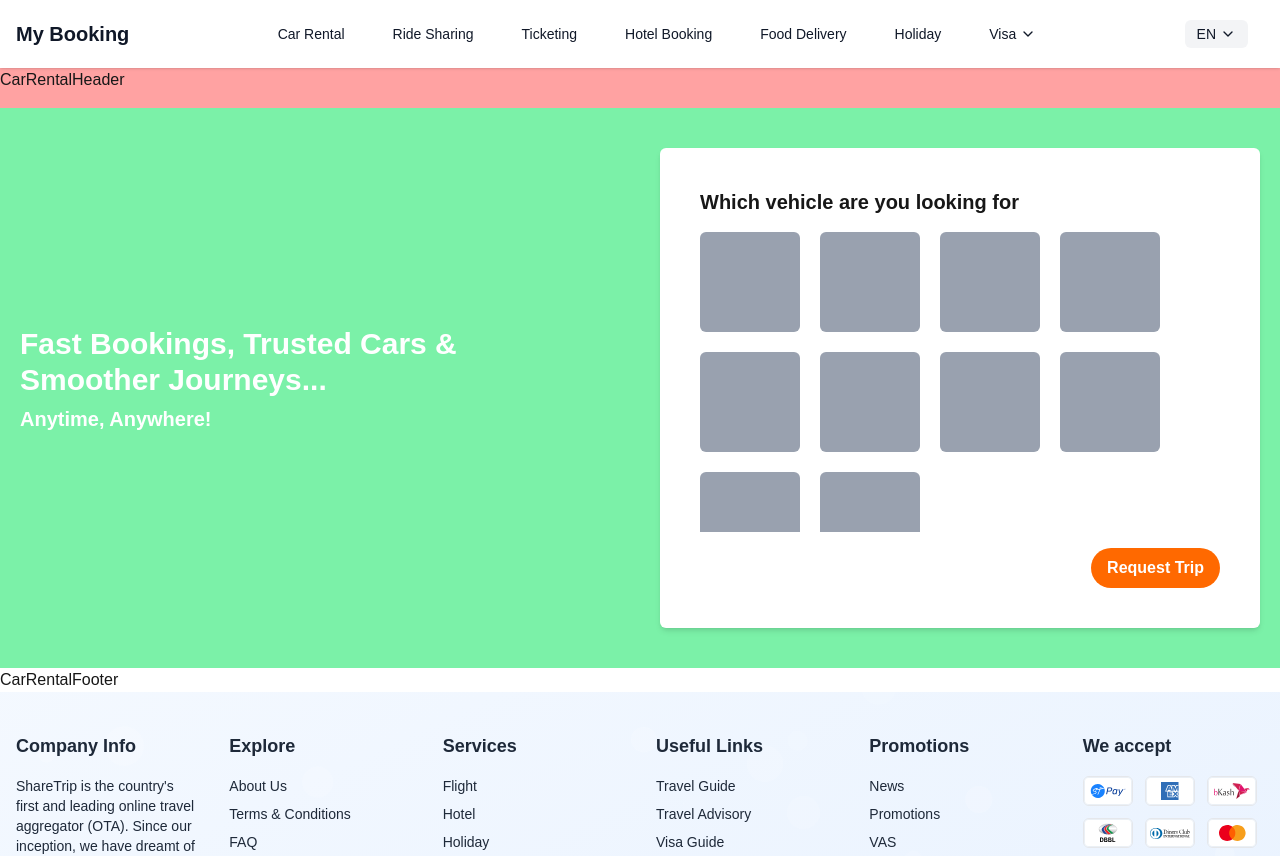
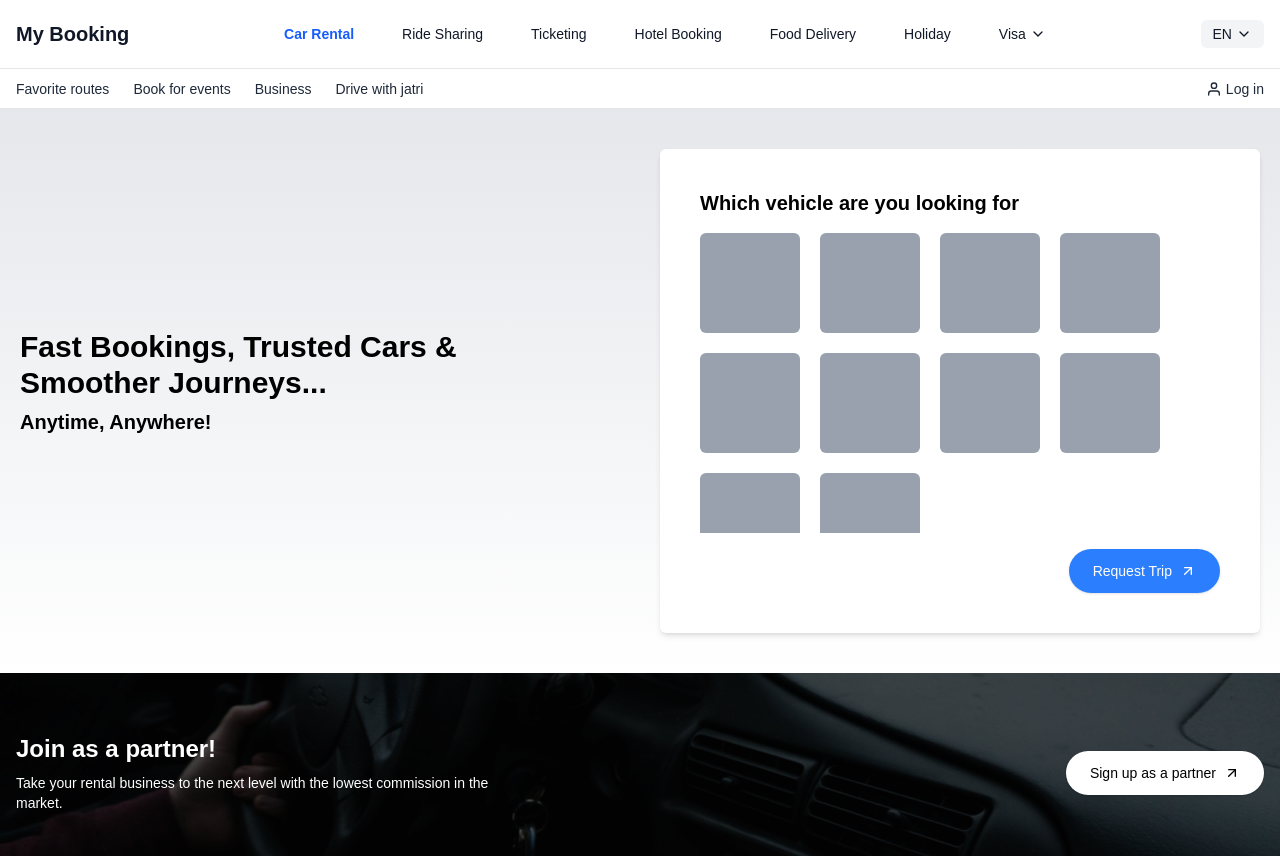
Before and after one commit to khmuhib01/trippe, a Next.js app: page /car-rental in a window 1280 px wide. Shown: the top 856 px of the page. Built offline with nearby package versions, Linux system fonts and the light colour scheme.

Commit message:
footer add and request trip page create

```diff
--- a/src/app/(rental)/car-rental/(home)/page.js
+++ b/src/app/(rental)/car-rental/(home)/page.js
@@ -1,20 +1,22 @@
 'use client';
+import Link from 'next/link';
 import React from 'react';
+import {FiArrowUpRight} from 'react-icons/fi';
 
 export default function CarRental() {
 	return (
-		<section className="bg-gradient-to-b from-gray-500 via-gray-300 to-white">
-			<div className="container mx-auto bg-green-300 py-10 px-5">
+		<section className="bg-gradient-to-b from-gray-200 to-white">
+			<div className="container mx-auto py-10 px-5">
 				<div className="grid sm:grid-cols-2">
 					<div className="flex flex-col justify-center text-white">
-						<h1 className="text-3xl font-bold mb-4">
+						<h1 className="text-3xl font-bold mb-4 text-black">
 							Fast Bookings, Trusted Cars & <br /> Smoother Journeys... <br />{' '}
 							<span className="text-xl">Anytime, Anywhere!</span>
 						</h1>
 					</div>
 					<div className="flex justify-end">
 						<div className="sm:w-[600px] bg-white rounded-md p-10 shadow-md">
-							<h1 className="text-xl font-semibold mb-4">Which vehicle are you looking for</h1>
+							<h1 className="text-xl font-semibold mb-4 text-black">Which vehicle are you looking for</h1>
 							<div className="grid grid-col-3 gap-5 overflow-x-auto h-[300px]">
 								<div className="flex gap-5 flex-wrap">
 									<div className="w-[100px] h-[100px] bg-gray-400 rounded-md"></div>
@@ -30,14 +32,15 @@ export default function CarRental() {
 								</div>
 							</div>
 							<div className="mt-4 flex justify-end">
-								<button
-									className="bg-orange-500 hover:bg-orange-600 text-white font-semibold py-2 px-4 rounded-full"
+								<Link
+									href="/car-rental/request-trip"
+									className="inline-flex items-center px-6 py-3 rounded-full bg-blue-500 text-white text-sm font-medium shadow hover:bg-orange-600 transition whitespace-nowrap"
 									onClick={() => {
-										console.log('clicked');
+										Navigator('/request-trip');
 									}}
 								>
-									Request Trip
-								</button>
+									Request Trip <FiArrowUpRight className="ml-2 w-4 h-4" />
+								</Link>
 							</div>
 						</div>
 					</div>
--- a/src/app/(rental)/car-rental/layout.js
+++ b/src/app/(rental)/car-rental/layout.js
@@ -1,24 +1,6 @@
-import {Geist, Geist_Mono} from 'next/font/google';
 import './../../globals.css';
 import CarRentalHeader from '@/components/inc/car-rental/CarRentalHeader';
-import MainHeader from '@/components/inc/MainHeader';
-import MainFooter from '@/components/inc/MainFooter';
 import CarRentalFooter from '@/components/inc/car-rental/CarRentalFooter';
-
-const geistSans = Geist({
-	variable: '--font-geist-sans',
-	subsets: ['latin'],
-});
-
-const geistMono = Geist_Mono({
-	variable: '--font-geist-mono',
-	subsets: ['latin'],
-});
-
-export const metadata = {
-	title: 'Create Next App',
-	description: 'Generated by create next app',
-};
 
 export default function CarRentalLayout({children}) {
 	return (
--- /dev/null
+++ b/src/app/(rental)/car-rental/request-trip/page.jsx
@@ -0,0 +1,5 @@
+import React from 'react';
+
+export default function RequestTripPage() {
+	return <div className="bg-red-300">RequestTripPage</div>;
+}
--- a/src/components/inc/MainHeader.jsx
+++ b/src/components/inc/MainHeader.jsx
@@ -1,11 +1,14 @@
 'use client';
+
 import Link from 'next/link';
+import {usePathname} from 'next/navigation';
 import {useState} from 'react';
 import {FiChevronDown, FiMenu, FiX} from 'react-icons/fi';
 
 export default function MainHeader() {
 	const [mobileMenuOpen, setMobileMenuOpen] = useState(false);
 	const [openSubMenu, setOpenSubMenu] = useState(null);
+	const pathname = usePathname();
 
 	const menuItems = [
 		{name: 'Car Rental', href: '/car-rental'},
@@ -26,7 +29,7 @@ export default function MainHeader() {
 	];
 
 	return (
-		<header className="bg-white text-gray-900 py-4 shadow-sm transition-colors duration-300 sticky top-0 z-50">
+		<header className="bg-white text-gray-900 py-4 border-b border-gray-200 transition-colors duration-300 sticky top-0 z-50">
 			<div className="container mx-auto flex items-center justify-between px-4">
 				<Link href="/" className="flex items-center">
 					<h1 className="text-xl font-bold">My Booking</h1>
@@ -34,13 +37,18 @@ export default function MainHeader() {
 
 				{/* Desktop Menu */}
 				<nav className="hidden lg:flex space-x-6 items-center mx-auto">
-					{menuItems.map((item) => (
+					{menuItems.map((item) => {
+						const isActive = item.href === pathname || item.submenu?.some((sub) => sub.href === pathname);
+
+						return (
 							<div key={item.name} className="relative group">
 								{item.submenu ? (
 									<>
 										<button
 											type="button"
-										className="flex items-center hover:text-blue-600 transition-colors px-3 py-2 rounded-md text-sm font-medium text-gray-900"
+											className={`flex items-center px-3 py-2 rounded-md text-sm font-medium transition-colors ${
+												isActive ? 'text-blue-600 font-semibold' : 'text-gray-900 hover:text-blue-600'
+											}`}
 										>
 											{item.name}
 											<FiChevronDown className="ml-1 w-4 h-4" />
@@ -50,7 +58,9 @@ export default function MainHeader() {
 												<Link
 													key={subitem.name}
 													href={subitem.href}
-												className="block px-4 py-2 text-sm text-gray-700 hover:bg-gray-100"
+													className={`block px-4 py-2 text-sm hover:bg-gray-100 ${
+														subitem.href === pathname ? 'text-blue-600 font-semibold' : 'text-gray-700'
+													}`}
 												>
 													{subitem.name}
 												</Link>
@@ -60,24 +70,26 @@ export default function MainHeader() {
 								) : (
 									<Link
 										href={item.href}
-									className="flex items-center hover:text-blue-600 transition-colors px-3 py-2 rounded-md text-sm font-medium text-gray-900"
+										className={`flex items-center px-3 py-2 rounded-md text-sm font-medium transition-colors ${
+											isActive ? 'text-blue-600 font-semibold' : 'text-gray-900 hover:text-blue-600'
+										}`}
 									>
 										{item.name}
 									</Link>
 								)}
 							</div>
-					))}
+						);
+					})}
 				</nav>
 
 				{/* Right Side Buttons */}
-				<div className="flex items-center space-x-4">
+				<div className="flex items-center">
 					<div className="relative">
 						<button className="flex items-center space-x-1 bg-gray-100 hover:bg-gray-200 px-3 py-1 rounded-md">
 							<span className="text-sm font-medium">EN</span>
 							<FiChevronDown className="w-4 h-4" />
 						</button>
 					</div>
-
 					{/* Mobile Menu Button */}
 					<button
 						className="lg:hidden p-2 rounded-full text-gray-700 hover:bg-gray-100"
@@ -99,14 +111,17 @@ export default function MainHeader() {
 						<FiX className="w-6 h-6" />
 					</button>
 				</div>
-
 				<nav className="flex flex-col px-6 space-y-2">
-					{menuItems.map((item) => (
+					{menuItems.map((item) => {
+						const isActive = item.href === pathname || item.submenu?.some((sub) => sub.href === pathname);
+						return (
 							<div key={item.name}>
 								{item.submenu ? (
 									<>
 										<button
-										className="bg-none flex justify-between w-full items-center text-gray-700 hover:bg-gray-100 px-3 py-2 rounded-md text-sm"
+											className={`bg-none flex justify-between w-full items-center px-3 py-2 rounded-md text-sm transition-colors ${
+												isActive ? 'text-blue-600 font-semibold' : 'text-gray-700 hover:bg-gray-100'
+											}`}
 											onClick={() => setOpenSubMenu(openSubMenu === item.name ? null : item.name)}
 										>
 											<span>{item.name}</span>
@@ -120,7 +135,11 @@ export default function MainHeader() {
 													<Link
 														key={subitem.name}
 														href={subitem.href}
-													className="block py-2 text-sm text-gray-600 hover:bg-gray-100 rounded-md"
+														className={`block py-2 text-sm rounded-md ${
+															subitem.href === pathname
+																? 'text-blue-600 font-semibold'
+																: 'text-gray-600 hover:bg-gray-100'
+														}`}
 														onClick={() => setMobileMenuOpen(false)}
 													>
 														{subitem.name}
@@ -132,14 +151,17 @@ export default function MainHeader() {
 								) : (
 									<Link
 										href={item.href}
-									className="block text-gray-700 hover:bg-gray-100 px-3 py-2 rounded-md text-sm"
+										className={`block px-3 py-2 rounded-md text-sm transition-colors ${
+											isActive ? 'text-blue-600 font-semibold' : 'text-gray-700 hover:bg-gray-100'
+										}`}
 										onClick={() => setMobileMenuOpen(false)}
 									>
 										{item.name}
 									</Link>
 								)}
 							</div>
-					))}
+						);
+					})}
 				</nav>
 			</div>
 
--- a/src/components/inc/car-rental/CarRentalFooter.jsx
+++ b/src/components/inc/car-rental/CarRentalFooter.jsx
@@ -1,5 +1,32 @@
 import React from 'react';
+import {FiArrowUpRight} from 'react-icons/fi';
+import Link from 'next/link';
 
 export default function CarRentalFooter() {
-	return <div>CarRentalFooter</div>;
+	return (
+		<section
+			className="h-[200px] bg-no-repeat bg-cover bg-center text-white relative"
+			style={{backgroundImage: "url('/assets/images/rental-car/footer-bg.png')"}}
+		>
+			<div className="absolute inset-0 bg-black/60 flex items-center justify-center px-4 py-8 md:py-0">
+				<div className="container mx-auto">
+					<div className="flex flex-col md:flex-row justify-between items-center gap-4">
+						<div className="text-center md:text-left max-w-lg">
+							<h2 className="text-2xl font-semibold mb-2">Join as a partner!</h2>
+							<p className="text-sm">
+								Take your rental business to the next level with the lowest commission in the market.
+							</p>
+						</div>
+
+						<Link
+							href="/partner-signup"
+							className="inline-flex items-center px-6 py-3 rounded-full bg-white text-black text-sm font-medium shadow hover:bg-gray-100 transition whitespace-nowrap"
+						>
+							Sign up as a partner <FiArrowUpRight className="ml-2 w-4 h-4" />
+						</Link>
+					</div>
+				</div>
+			</div>
+		</section>
+	);
 }
--- a/src/components/inc/car-rental/CarRentalHeader.jsx
+++ b/src/components/inc/car-rental/CarRentalHeader.jsx
@@ -1,9 +1,61 @@
-import React from 'react';
+'use client';
+import Link from 'next/link';
+import {useState} from 'react';
+import {FiMenu, FiX, FiUser} from 'react-icons/fi';
 
 export default function CarRentalHeader() {
+	const [menuOpen, setMenuOpen] = useState(false);
+
+	const menuItems = [
+		{name: 'Favorite routes', href: '/car-rental'},
+		{name: 'Book for events', href: '/ride-sharing'},
+		{name: 'Business', href: '/ticketing'},
+		{name: 'Drive with jatri', href: '/hotel-booking'},
+	];
+
 	return (
-		<div className="h-[40px] bg-red-300">
-			<h1>CarRentalHeader</h1>
-		</div>
+		<header className="bg-white border-b border-gray-200 h-[40px] sticky top-[69px] z-40">
+			<div className="container mx-auto px-4 flex justify-between items-center h-full">
+				{/* Left Side - Menu Items */}
+				<nav className="hidden md:flex space-x-6">
+					{menuItems.map((item) => (
+						<Link key={item.name} href={item.href} className="text-sm text-gray-800 hover:text-black font-medium">
+							{item.name}
+						</Link>
+					))}
+				</nav>
+
+				{/* Mobile Menu Button */}
+				<div className="md:hidden">
+					<button onClick={() => setMenuOpen(!menuOpen)} className="text-gray-800">
+						{menuOpen ? <FiX className="w-5 h-5" /> : <FiMenu className="w-5 h-5" />}
+					</button>
+				</div>
+
+				{/* Right Side - Login */}
+				<div className="flex items-center space-x-1 text-sm text-gray-800">
+					<FiUser className="w-4 h-4" />
+					<Link href="/login" className="hover:text-black font-medium">
+						Log in
+					</Link>
+				</div>
+			</div>
+
+			{/* Mobile Dropdown Menu */}
+			{menuOpen && (
+				<div className="md:hidden px-4 py-2 bg-white border-t border-gray-200 space-y-2">
+					{menuItems.map((item) => (
+						<Link
+							key={item.name}
+							href={item.href}
+							className="block text-sm text-gray-800 hover:text-black"
+							onClick={() => setMenuOpen(false)}
+						>
+							{item.name}
+						</Link>
+					))}
+				</div>
+			)}
+		</header>
 	);
 }
```
Also changed, not shown: public/assets/images/rental-car/footer-bg.png (added). Lines whose indentation alone changed are shown as unchanged.
